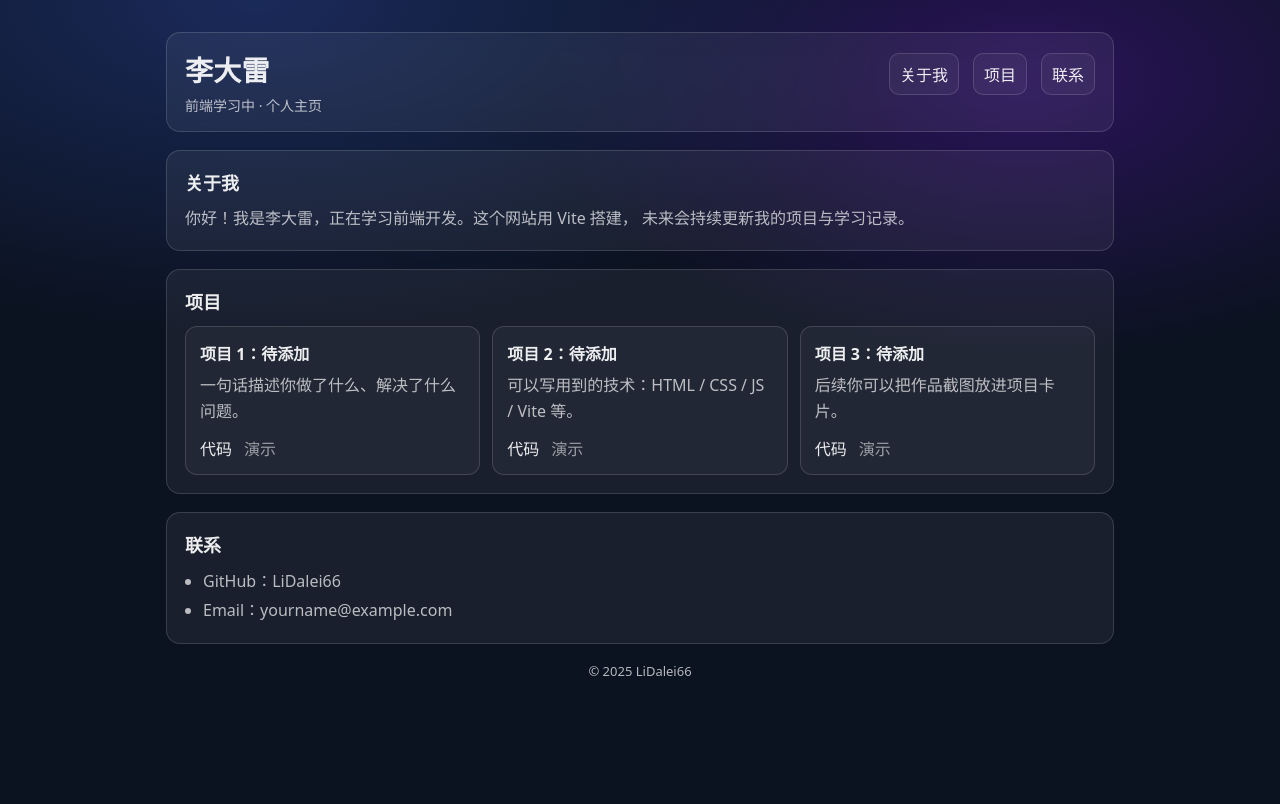
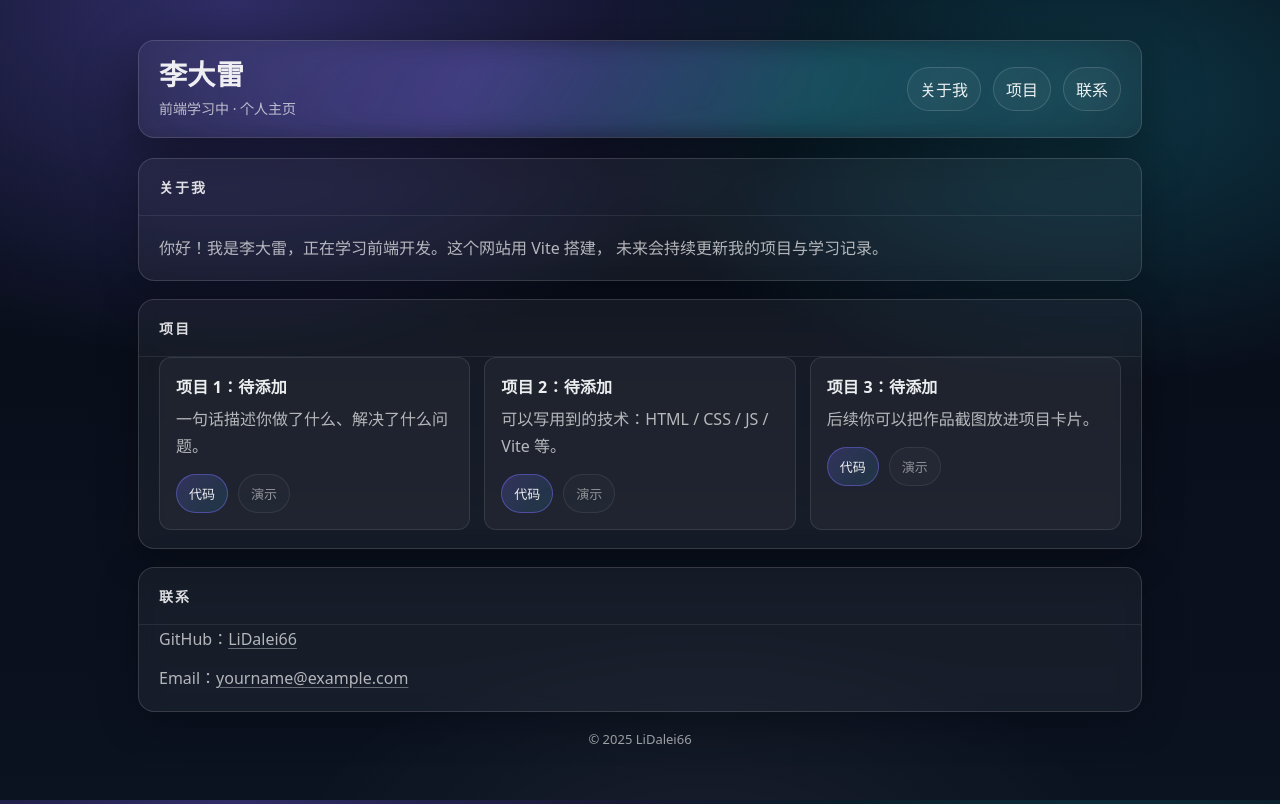
Before and after one commit to LiDalei66/myWeb, a website built with Vite: page index.html in a window 1280 px wide. Built offline with nearby package versions, Linux system fonts and the light colour scheme.

Commit message:
Improve UI

```diff
--- a/src/style.css
+++ b/src/style.css
@@ -1,10 +1,22 @@
 :root {
-  color-scheme: light;
-  --bg: #0b1220;
-  --panel: rgba(255, 255, 255, 0.06);
+  color-scheme: dark;
+
+  /* Palette */
+  --bg: #070b16;
+  --bg2: #0b1220;
+  --surface: rgba(255, 255, 255, 0.06);
+  --surface2: rgba(255, 255, 255, 0.08);
   --text: rgba(255, 255, 255, 0.92);
-  --muted: rgba(255, 255, 255, 0.7);
+  --muted: rgba(255, 255, 255, 0.68);
   --border: rgba(255, 255, 255, 0.14);
+  --border2: rgba(255, 255, 255, 0.22);
+  --accent: #7c6dff;
+  --accent2: #22d3ee;
+
+  /* Layout */
+  --radius: 16px;
+  --radius-sm: 12px;
+  --shadow: 0 16px 60px rgba(0, 0, 0, 0.45);
 }
 
 * {
@@ -16,14 +28,20 @@ body {
   height: 100%;
 }
 
+html {
+  scroll-behavior: smooth;
+}
+
 body {
   margin: 0;
-  font-family: system-ui, -apple-system, Segoe UI, Roboto, Helvetica, Arial,
-    "Apple Color Emoji", "Segoe UI Emoji";
-  background: radial-gradient(1200px 600px at 20% 0%, #1a2a5a 0%, transparent 55%),
-    radial-gradient(900px 500px at 80% 10%, #2a145a 0%, transparent 55%),
-    var(--bg);
+  font-family: ui-sans-serif, system-ui, -apple-system, Segoe UI, Roboto,
+    Helvetica, Arial, "Apple Color Emoji", "Segoe UI Emoji";
   color: var(--text);
+  background:
+    radial-gradient(1100px 650px at 18% 0%, rgba(124, 109, 255, 0.35) 0%, transparent 55%),
+    radial-gradient(900px 520px at 85% 12%, rgba(34, 211, 238, 0.22) 0%, transparent 55%),
+    radial-gradient(700px 420px at 55% 110%, rgba(255, 255, 255, 0.06) 0%, transparent 60%),
+    linear-gradient(180deg, var(--bg), var(--bg2));
 }
 
 a {
@@ -32,128 +50,225 @@ a {
 }
 
 a:hover {
-  text-decoration: underline;
+  text-decoration: none;
+}
+
+a:focus-visible {
+  outline: 2px solid rgba(124, 109, 255, 0.9);
+  outline-offset: 3px;
+  border-radius: 10px;
 }
 
 .container {
-  max-width: 980px;
+  max-width: 1040px;
   margin: 0 auto;
-  padding: 32px 16px 48px;
+  padding: 40px 18px 56px;
 }
 
 .header {
+  position: relative;
   display: flex;
-  align-items: baseline;
+  align-items: center;
   justify-content: space-between;
-  gap: 16px;
-  padding: 16px 18px;
+  gap: 18px;
+  padding: 18px 20px;
   border: 1px solid var(--border);
-  background: var(--panel);
-  border-radius: 14px;
-  backdrop-filter: blur(10px);
+  border-radius: var(--radius);
+  background: rgba(255, 255, 255, 0.05);
+  backdrop-filter: blur(12px);
+  box-shadow: var(--shadow);
+  overflow: hidden;
+}
+
+.header::before {
+  content: "";
+  position: absolute;
+  inset: -2px;
+  background: linear-gradient(
+    120deg,
+    rgba(124, 109, 255, 0.0),
+    rgba(124, 109, 255, 0.35),
+    rgba(34, 211, 238, 0.25),
+    rgba(124, 109, 255, 0.0)
+  );
+  filter: blur(14px);
+  opacity: 0.85;
+  pointer-events: none;
+}
+
+.header > * {
+  position: relative;
 }
 
 h1 {
   margin: 0;
-  font-size: 28px;
+  font-size: clamp(24px, 2.2vw, 30px);
   letter-spacing: 0.2px;
+  line-height: 1.1;
 }
 
 .subtitle {
-  margin: 6px 0 0;
+  margin: 8px 0 0;
   color: var(--muted);
   font-size: 14px;
+  line-height: 1.5;
 }
 
 .nav {
   display: flex;
-  gap: 14px;
+  gap: 12px;
   flex-wrap: wrap;
 }
 
 .nav a {
-  padding: 8px 10px;
+  padding: 9px 12px;
   border: 1px solid var(--border);
-  border-radius: 10px;
+  border-radius: 999px;
   background: rgba(255, 255, 255, 0.04);
+  transition: transform 120ms ease, border-color 120ms ease,
+    background-color 120ms ease;
+}
+
+.nav a:hover {
+  border-color: var(--border2);
+  background: rgba(255, 255, 255, 0.07);
+  transform: translateY(-1px);
 }
 
 .main {
-  margin-top: 18px;
+  margin-top: 20px;
   display: grid;
   gap: 18px;
 }
 
 .section {
-  padding: 18px;
   border: 1px solid var(--border);
-  background: var(--panel);
-  border-radius: 14px;
+  border-radius: var(--radius);
+  background: rgba(255, 255, 255, 0.05);
+  backdrop-filter: blur(10px);
+  box-shadow: 0 10px 40px rgba(0, 0, 0, 0.25);
+  overflow: hidden;
+}
+
+.section > * {
+  padding: 18px 20px;
 }
 
 .section h2 {
-  margin: 0 0 10px;
-  font-size: 18px;
+  margin: 0;
+  font-size: 14px;
+  letter-spacing: 0.14em;
+  text-transform: uppercase;
+  color: rgba(255, 255, 255, 0.86);
+  border-bottom: 1px solid rgba(255, 255, 255, 0.08);
 }
 
 .section p {
   margin: 0;
   color: var(--muted);
-  line-height: 1.7;
+  line-height: 1.75;
 }
 
 .grid {
   display: grid;
-  gap: 12px;
-  grid-template-columns: repeat(3, minmax(0, 1fr));
-  margin-top: 12px;
+  gap: 14px;
+  grid-template-columns: repeat(auto-fit, minmax(240px, 1fr));
+  padding-top: 0;
 }
 
 .card {
-  border: 1px solid var(--border);
-  border-radius: 12px;
-  padding: 14px;
+  border: 1px solid rgba(255, 255, 255, 0.10);
+  border-radius: var(--radius-sm);
+  padding: 16px;
   background: rgba(255, 255, 255, 0.04);
+  transition: transform 140ms ease, border-color 140ms ease,
+    background-color 140ms ease, box-shadow 140ms ease;
+}
+
+.card:hover {
+  transform: translateY(-2px);
+  border-color: rgba(124, 109, 255, 0.35);
+  background: rgba(255, 255, 255, 0.06);
+  box-shadow: 0 14px 40px rgba(0, 0, 0, 0.28);
 }
 
 .card h3 {
   margin: 0 0 8px;
   font-size: 16px;
+  letter-spacing: 0.2px;
 }
 
 .card p {
-  margin: 0 0 12px;
+  margin: 0 0 14px;
   color: var(--muted);
-  line-height: 1.6;
+  line-height: 1.7;
 }
 
 .links {
   display: flex;
-  gap: 12px;
+  gap: 10px;
+  flex-wrap: wrap;
+}
+
+.links a {
+  display: inline-flex;
+  align-items: center;
+  gap: 8px;
+  padding: 9px 12px;
+  border-radius: 999px;
+  border: 1px solid rgba(255, 255, 255, 0.14);
+  background: rgba(255, 255, 255, 0.04);
+  transition: transform 120ms ease, border-color 120ms ease,
+    background-color 120ms ease;
+  font-size: 13px;
+}
+
+.links a:hover {
+  transform: translateY(-1px);
+  border-color: rgba(34, 211, 238, 0.35);
+  background: rgba(34, 211, 238, 0.08);
+}
+
+.links a:first-child {
+  border-color: rgba(124, 109, 255, 0.45);
+  background: linear-gradient(
+    135deg,
+    rgba(124, 109, 255, 0.22),
+    rgba(34, 211, 238, 0.10)
+  );
 }
 
 .links a[aria-disabled="true"] {
-  opacity: 0.6;
+  opacity: 0.55;
   pointer-events: none;
 }
 
 .contact {
-  margin: 10px 0 0;
-  padding-left: 18px;
+  margin: 0;
+  padding: 0 20px 18px;
+  list-style: none;
+  display: grid;
+  gap: 10px;
   color: var(--muted);
   line-height: 1.8;
 }
 
+.contact a {
+  text-decoration: underline;
+  text-decoration-color: rgba(255, 255, 255, 0.35);
+  text-underline-offset: 3px;
+}
+
 .footer {
   margin-top: 18px;
-  color: var(--muted);
+  color: rgba(255, 255, 255, 0.62);
   text-align: center;
   font-size: 13px;
 }
 
-@media (max-width: 860px) {
-  .grid {
-    grid-template-columns: 1fr;
+@media (max-width: 720px) {
+  .container {
+    padding: 28px 14px 44px;
   }
 
   .header {
@@ -161,3 +276,10 @@ h1 {
     flex-direction: column;
   }
 }
+
+@media (prefers-reduced-motion: reduce) {
+  * {
+    scroll-behavior: auto;
+    transition: none !important;
+  }
+}
```
